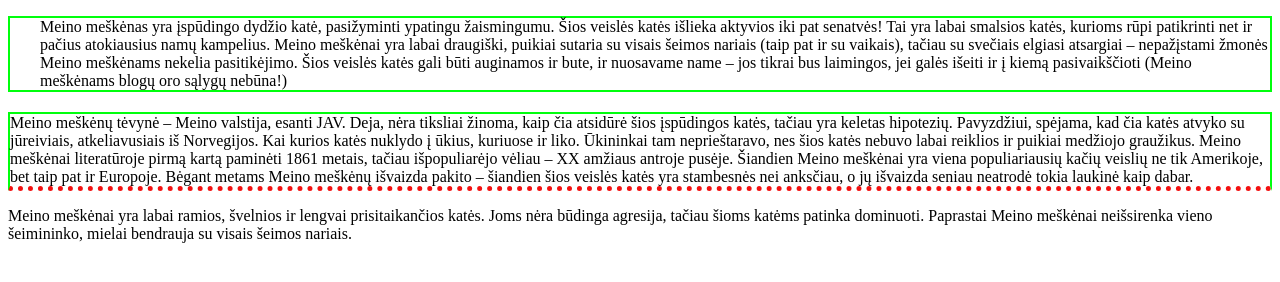
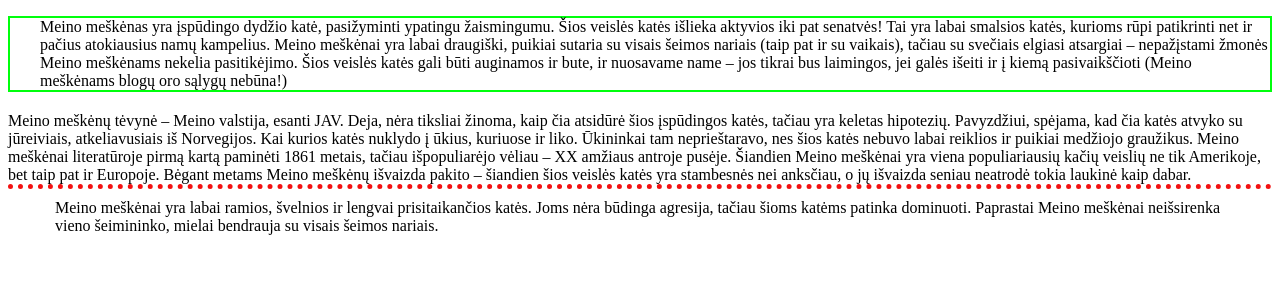
Before and after one commit to ErikaAkromaite/css05.17, a plain HTML site: page index.html in a window 1280 px wide. Drawn offline with Linux system fonts and the light colour scheme.

Commit message:
nauja trecia pastraipa

```diff
--- a/style.css
+++ b/style.css
@@ -5,7 +5,14 @@
 .antra-pastraipa {
     margin-top: 20px;
     margin-bottom: 0px;
-    border: 2px solid rgb(0, 255, 13);
     border-bottom: 5px dotted rgb(243, 17, 17);
 
 }
+.trecia-pastraipa {
+    margin-top: 0px;
+    margin-left: 30px;
+    margin-right: 15px;
+    padding-top: 10px;
+    padding-right: 17px;
+    padding-left: 17px;
+}
```
